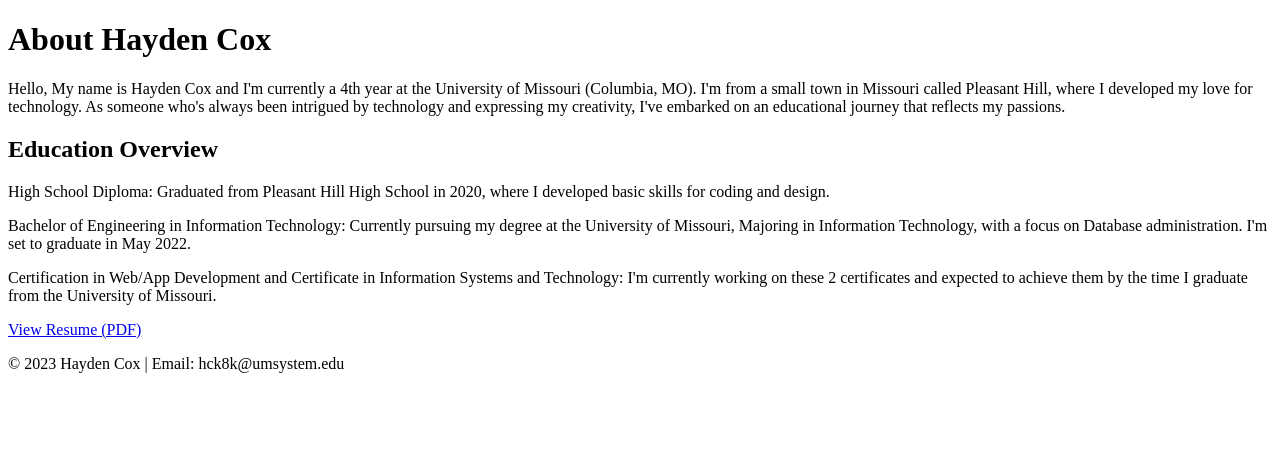
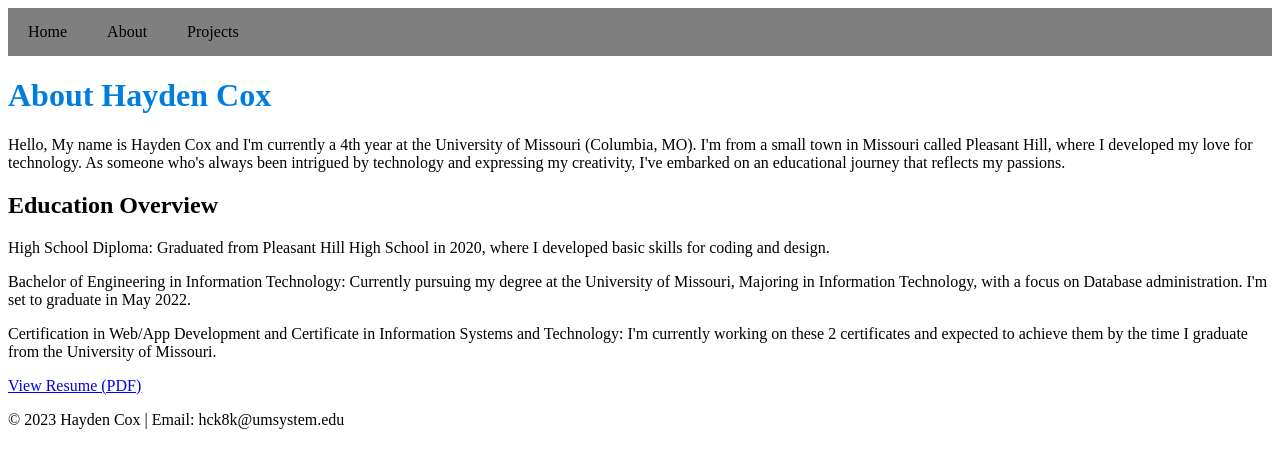
Before and after one commit to haydencox12/homepage, a plain HTML site: page about.html in a window 1280 px wide. Drawn offline with Linux system fonts and the light colour scheme.

Commit message:
Update about.html

```diff
--- a/about.html
+++ b/about.html
@@ -3,8 +3,17 @@
 <head>
     <meta charset="utf-8">
     <title>About Page</title>
+    <link rel="stylesheet" type="text/css" href="style.css">
+    <link rel="stylesheet" href="nav.css">
 </head>
 <body>
+    <nav>
+        <ul>
+            <li><a href="index.html">Home</a></li>
+            <li><a href="about.html">About</a></li>
+            <li><a href="project.html">Projects</a></li>
+        </ul>
+    </nav>
     <!-- Header Section -->
     <header>
         <h1>About Hayden Cox</h1>
```
